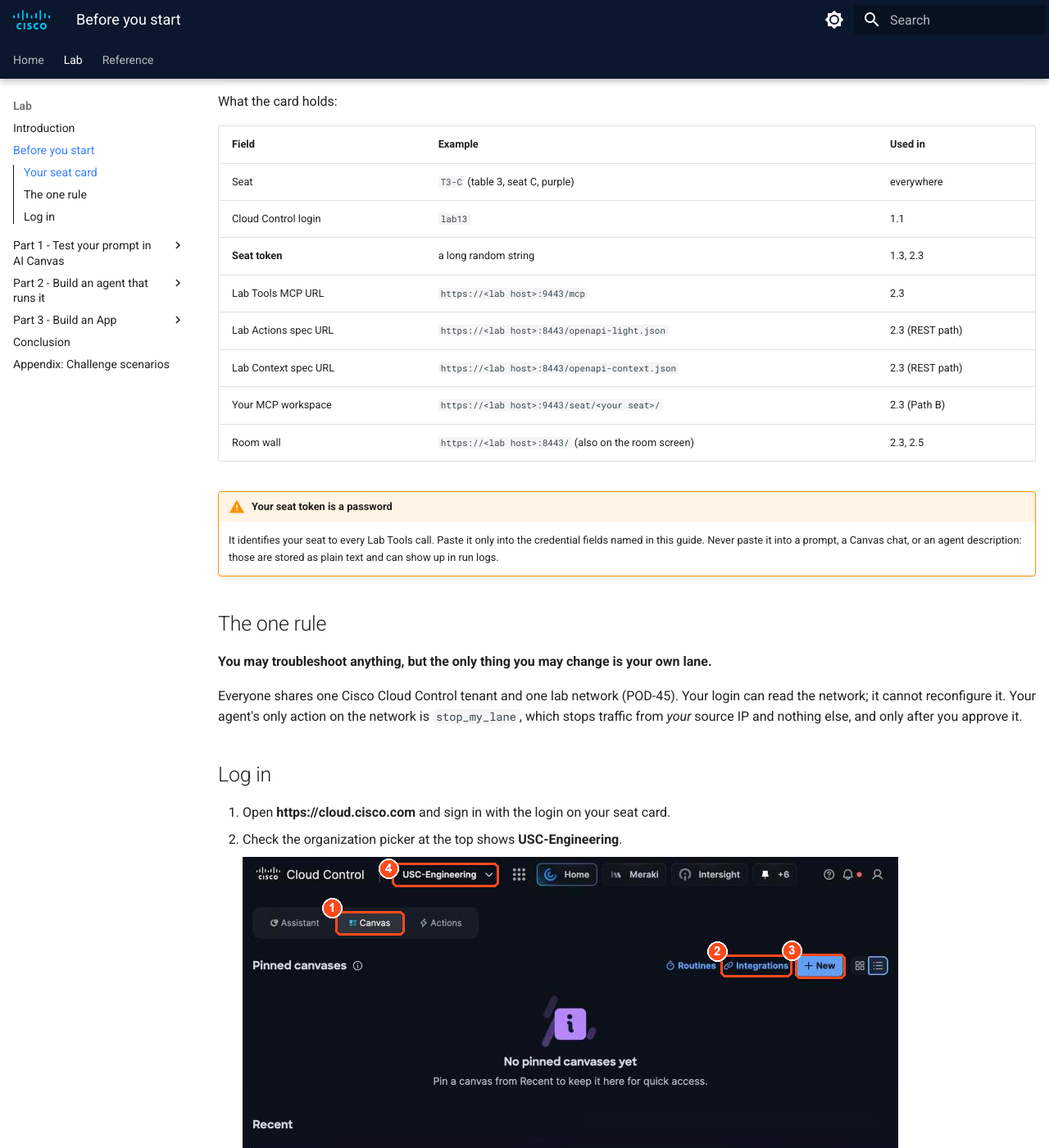
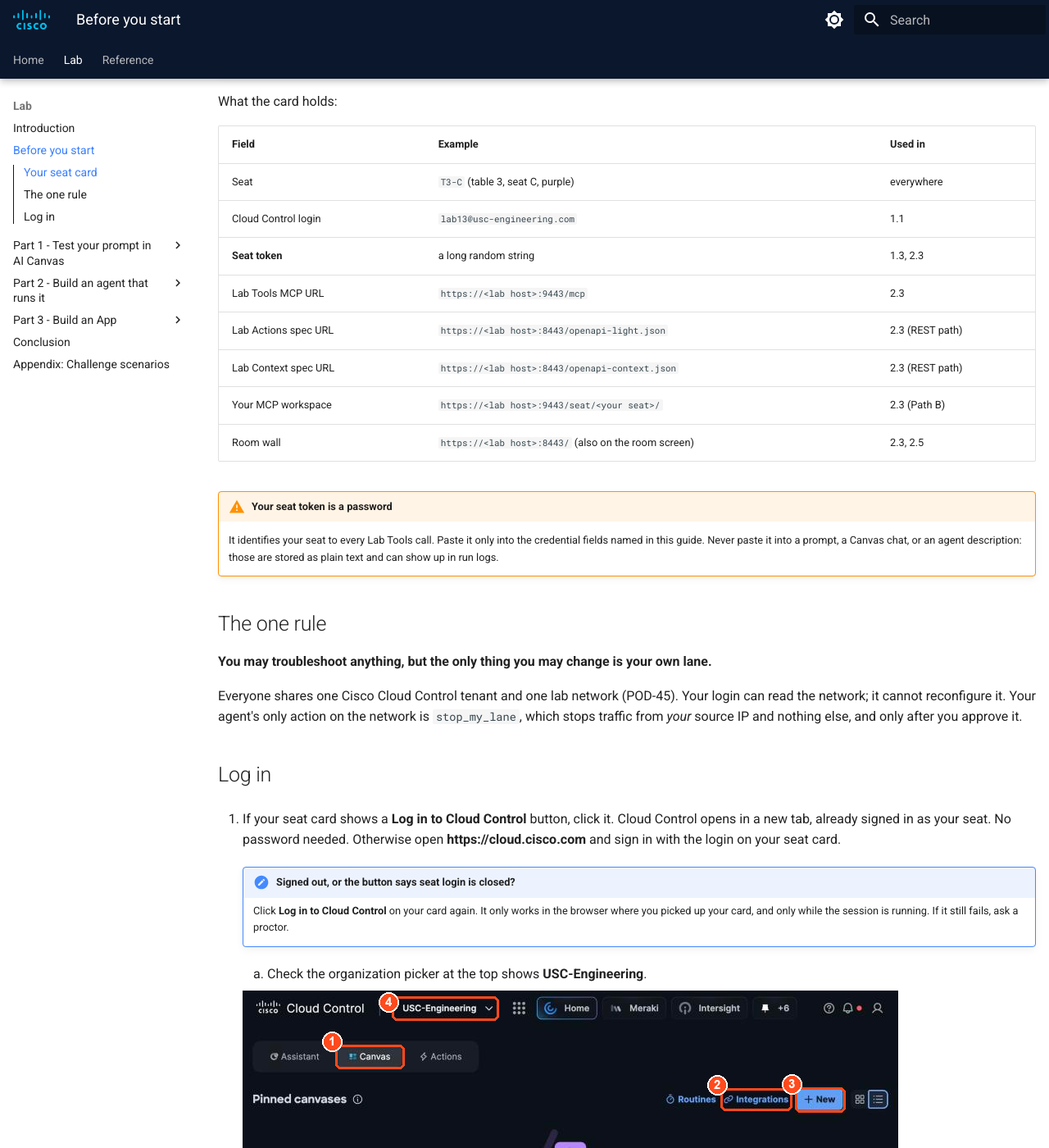
Before and after one commit to mokuma56/cloud-control-agent-lab-guide, an MkDocs documentation site: the page built from docs/setup.md, in a window 1280 px wide and 1400 px high, scrolled down 615 px. Shown: the whole window at 82% size. Built offline with MkDocs 1.6.1 and Material for MkDocs 9.7.7, drawn with Linux system fonts in a browser that asks for light colours.

Commit message:
Before you start: one-click Log in to Cloud Control button on the seat card
Co-Authored-By: Claude Opus 5.5 <noreply@anthropic.com>

```diff
--- a/docs/javascripts/seatcard.js
+++ b/docs/javascripts/seatcard.js
@@ -4,7 +4,7 @@
   const LAB = "https://lab.usc-engineering.com:8443";
   const KEY = "ltrops2623.seatcard";
   const FIELDS = [
-    ["Cloud Control login", "login"], ["Seat token", "token"], ["Lab Tools MCP URL", "mcp_url"],
+    ["Cloud Control login", "email"], ["Seat token", "token"], ["Lab Tools MCP URL", "mcp_url"],
     ["Lab Actions spec URL", "spec_light"], ["Lab Context spec URL", "spec_context"],
     ["Your MCP workspace", "workspace"], ["Room wall", "wall"], ["Agent name (2.1)", "agent_name"],
     ["Night Watch Console spec URL (Part 3)", "spec_console"],
@@ -16,7 +16,8 @@
   const load = () => {
     let c = null;
     try { c = JSON.parse(localStorage.getItem(KEY) || "null"); } catch { return null; }
-    if (c && !c.spec_console) c.spec_console = consoleSpec(c);
+    if (c && c.card && !c.card.spec_console) c.card.spec_console = consoleSpec(c.card);
+    if (c && c.card && !c.card.email) c.card.email = c.card.login;   // cards saved before seat login existed
     return c;
   };
   const save = v => { try { v ? localStorage.setItem(KEY, JSON.stringify(v)) : localStorage.removeItem(KEY); } catch {} };
@@ -55,10 +56,13 @@
         <table>${FIELDS.map(([label, k]) => `<tr><th>${label}</th>
           <td><code class="${k === "token" ? "sc-token" : ""}">${esc(c[k])}</code></td>
           <td><button class="md-button sc-copy" type="button" data-k="${k}">Copy</button></td></tr>`).join("")}</table>
-        <p class="sc-actions"><button class="md-button md-button--primary sc-popout" type="button">Open in new window</button></p>
+        <p class="sc-actions">${c.sso_login ? '<button class="md-button md-button--primary sc-login" type="button">Log in to Cloud Control</button> ' : ""}<button class="md-button sc-popout" type="button">Open in new window</button></p>
         <p class="sc-note">Your seat token is a password: paste it only into the credential fields this guide names.
           This card stays in this browser. <a href="#" class="sc-forget">Forget this card</a></p></div>`;
     root.querySelector(".sc-popout").addEventListener("click", () => popout(c));
+    const login = root.querySelector(".sc-login");
+    if (login) login.addEventListener("click", () => ssoLogin(c, saved.claim));
+    if (!c.sso_login && saved.claim && !saved.refreshed) refresh(root, saved);
     root.querySelectorAll(".sc-copy").forEach(b => b.addEventListener("click", async () => {
       try { await navigator.clipboard.writeText(String(c[b.dataset.k])); b.textContent = "Copied"; }
       catch { b.textContent = "Select and copy"; }
@@ -68,6 +72,30 @@
       ev.preventDefault();
       if (confirm("Remove the card from this browser? Getting it again needs a proctor to release your seat.")) { save(null); render(root); }
     });
+  }
+
+  /* One-click Cloud Control login: a top-level form POST (new tab) to the lab server's seat IdP with this
+     browser's pickup claim. The server answers with a signed SAML login for this seat, and only while a
+     proctor has seat login armed. Nothing secret is in the URL. */
+  function ssoLogin(c, claim) {
+    const f = document.createElement("form");
+    f.method = "POST"; f.action = c.sso_login; f.target = "_blank"; f.rel = "noopener";
+    for (const [k, v] of [["seat", c.seat], ["claim", claim || ""]]) {
+      const i = document.createElement("input"); i.type = "hidden"; i.name = k; i.value = v; f.appendChild(i);
+    }
+    document.body.appendChild(f); f.submit(); f.remove();
+  }
+
+  /* Cards picked up before seat login was turned on have no Log in button: fetch the card again with the
+     claim this browser already holds (no new pickup needed). Once per saved card. */
+  async function refresh(root, saved) {
+    try {
+      const r = await fetch(LAB + "/v1/card", { method: "POST", headers: { "Content-Type": "application/json" },
+                                                 body: JSON.stringify({ seat: saved.card.seat, claim: saved.claim }) });
+      const j = await r.json().catch(() => ({}));
+      save(r.ok && j.card ? { card: j.card, claim: j.claim, refreshed: true } : Object.assign({}, saved, { refreshed: true }));
+      if (r.ok && j.card && j.card.sso_login) render(root);
+    } catch { /* lab server unreachable: keep the saved card */ }
   }
 
   /* The same card in its own small window, so it can sit next to Cloud Control while you work. */
--- a/docs/setup.md
+++ b/docs/setup.md
@@ -22,7 +22,7 @@ What the card holds:
 | Field | Example | Used in |
 | --- | --- | --- |
 | Seat | `T3-C` (table 3, seat C, purple) | everywhere |
-| Cloud Control login | `lab13` | 1.1 |
+| Cloud Control login | `lab13@usc-engineering.com` | 1.1 |
 | **Seat token** | a long random string | 1.3, 2.3 |
 | Lab Tools MCP URL | `https://<lab host>:9443/mcp` | 2.3 |
 | Lab Actions spec URL | `https://<lab host>:8443/openapi-light.json` | 2.3 (REST path) |
@@ -45,7 +45,13 @@ stops traffic from *your* source IP and nothing else, and only after you approve
 
 ## Log in
 
-1. Open **https://cloud.cisco.com** and sign in with the login on your seat card.
+1. If your seat card shows a **Log in to Cloud Control** button, click it. Cloud Control opens in a new tab,
+   already signed in as your seat. No password needed. Otherwise open **https://cloud.cisco.com** and sign in
+   with the login on your seat card.
+
+    !!! note "Signed out, or the button says seat login is closed?"
+        Click **Log in to Cloud Control** on your card again. It only works in the browser where you picked up
+        your card, and only while the session is running. If it still fails, ask a proctor.
 2. Check the organization picker at the top shows **USC-Engineering**.
 
     ![01-canvas-boards](img/01-canvas-boards.png){ loading=lazy }
```
